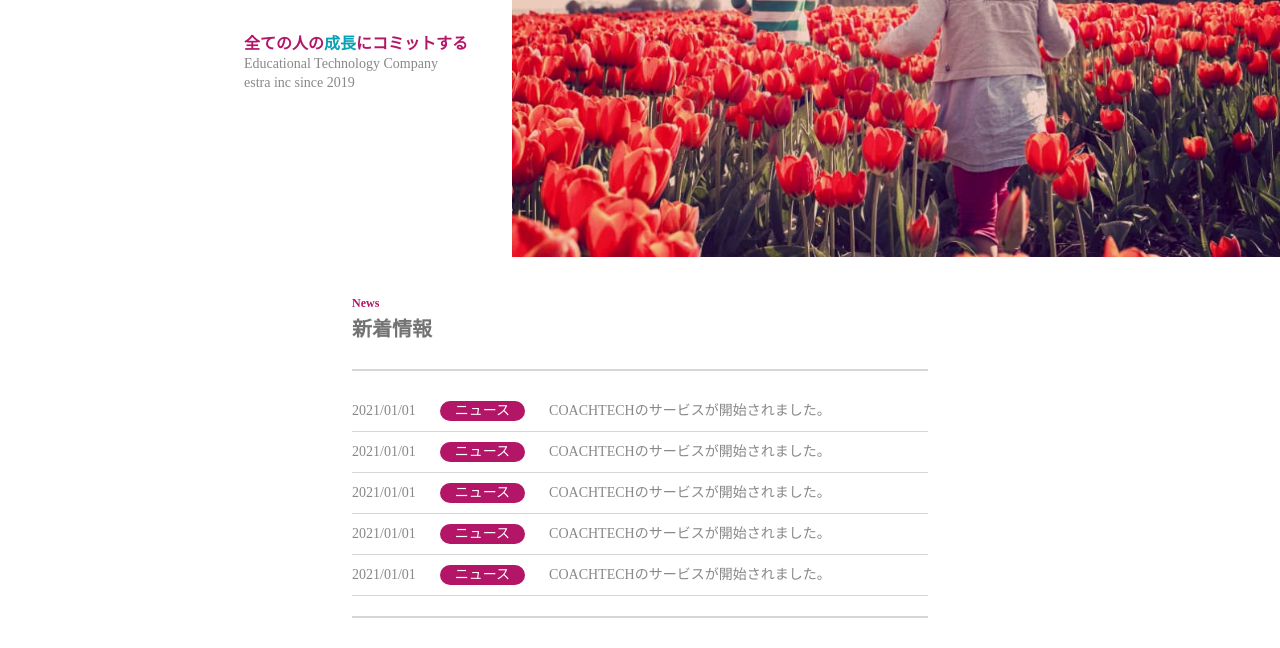
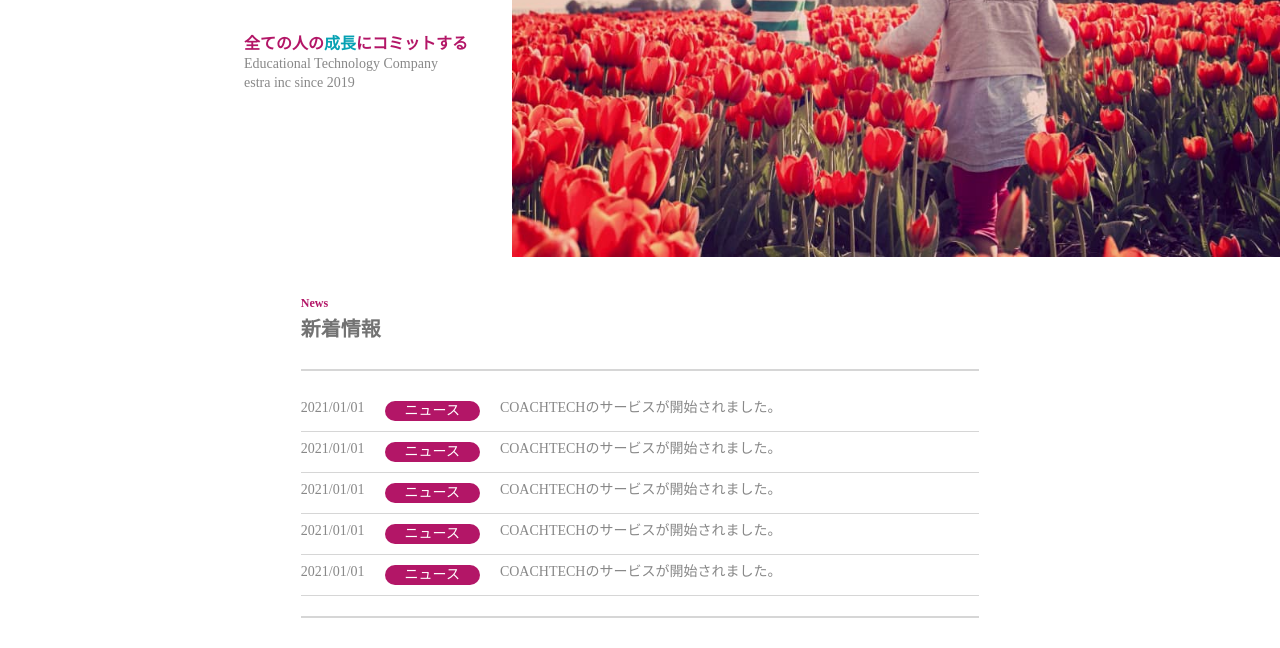
Before and after one commit to aida39/20231007_aida_lp, a plain HTML site: page index.html in a window 1280 px wide. Shown: the part 304-952 px from the top of the page. Drawn offline with Linux system fonts and the light colour scheme.

Commit message:
任意のメッセージ

```diff
--- a/css/style.css
+++ b/css/style.css
@@ -72,7 +72,7 @@
     margin: 5px 0;
 }
 .news{
-    width: 60%;
+    width: 53%;
     margin: 40px auto;
 }
 
@@ -87,9 +87,6 @@
     font-size: 20px;
     margin: 10px 0 30px;
 }
-.news{
-    width: 45%;
-}
 .news-box{
     border-top: 2px solid #d6d6d6;
     border-bottom: 2px solid #d6d6d6;
@@ -100,6 +97,7 @@
     padding: 10px 0;
     border-bottom: 1px solid #d6d6d6;
     list-style-type: none;
+    display: flex;
 }
 .news-box__content p{
     display: inline-block;
@@ -110,7 +108,7 @@
 .news-box__content p:nth-child(2){
     background-color: #b31667;
     color: white;
-    padding: 3px 15px;
+    padding: 3px 20px;
     border-radius: 15px;
 }
 .about{
@@ -203,7 +201,7 @@
     justify-content: space-between;
 }
 .blog-box_card {
-    width: 25%;
+    width: 30%;
     position: relative;
     border-radius: 0 0 10px 10px;
     background-color: white;
```
